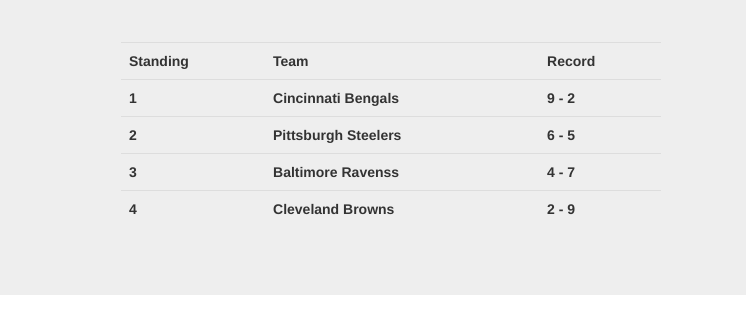
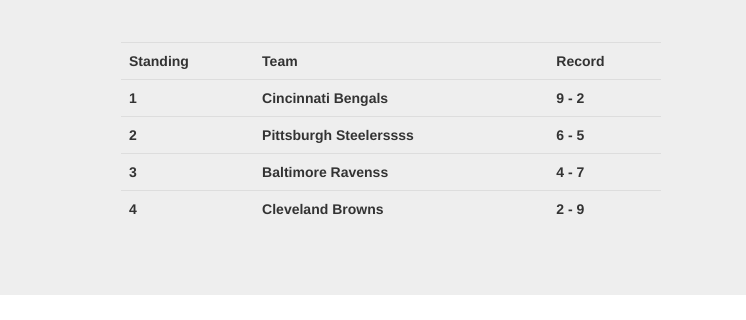
Before and after one commit to rb10/rb10.github.io, a plain HTML site: page AFCstandings.html in a window 1280 px wide. Shown: the part 109-429 px from the top of the page, 534-1280 px from the left. Drawn offline with nearby package versions, Linux system fonts and the light colour scheme.

Commit message:
Updated spelling

```diff
--- a/AFCstandings.html
+++ b/AFCstandings.html
@@ -74,7 +74,7 @@
 
         <tr>
         <th> 2</th>
-        <th>Pittsburgh Steelers</th>
+        <th>Pittsburgh Steelerssss</th>
         <th> 6 - 5</th>
         </tr>
 
```
